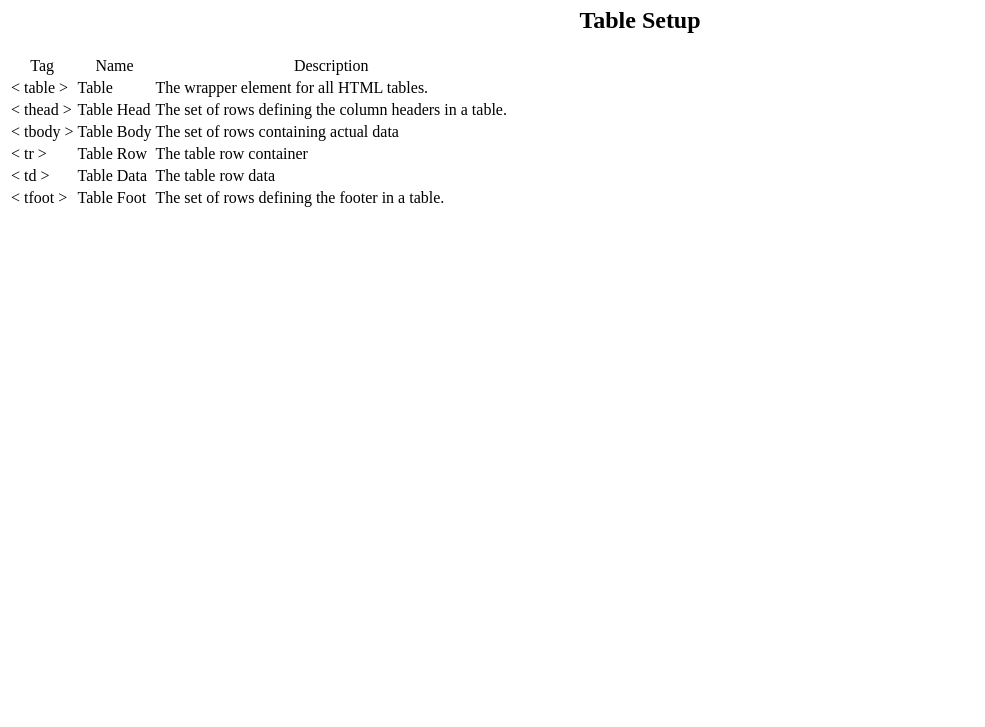
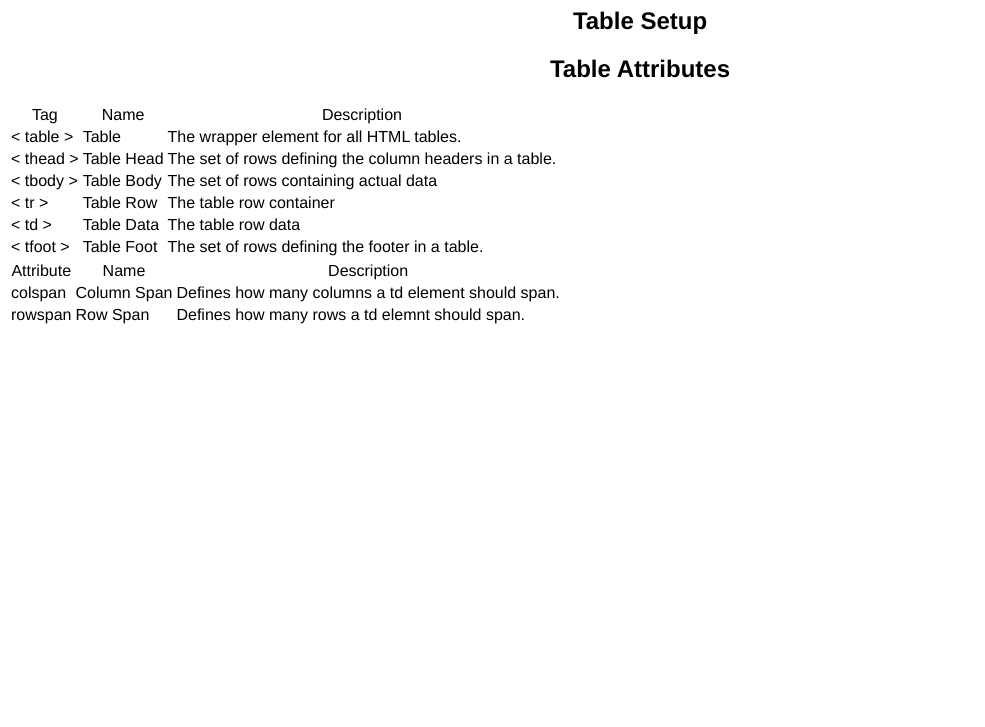
Before and after one commit to tenguterror/html-css-cheatsheet, a plain HTML site: page index.html in a window 1280 px wide. Shown: the part 73-800 px from the top of the page, without its empty margins (0-985 px from the left). Drawn offline with Linux system fonts and the light colour scheme.

Commit message:
outline of initial page

```diff
--- a/index.html
+++ b/index.html
@@ -55,8 +55,31 @@
             <td>Table Foot</td>
             <td>The set of rows defining the footer in a table.</td>
           </tr>
-
         </tbody>
+    <section class="attributes">
+      <h2>Table Attributes</h2>
+      <table>
+        <thead>
+          <tr>
+            <td>Attribute</td>
+            <td>Name</td>
+            <td>Description</td>
+          </tr>
+        </thead>
+        <tbody>
+          <tr>
+            <td>colspan</td>
+            <td>Column Span</td>
+            <td>Defines how many columns a td element should span.</td>
+          </tr>
+          <tr>
+            <td>rowspan</td>
+            <td>Row Span</td>
+            <td>Defines how many rows a td elemnt should span.</td>
+          </tr>
+        </tbody>
+      </table>
+    </section>
       </table>
 
     </section>
--- a/styles.css
+++ b/styles.css
@@ -1,3 +1,7 @@
+* {
+  font-family: Helvetica;
+}
+
 h1, h2 {
   text-align: center;
 }
```
